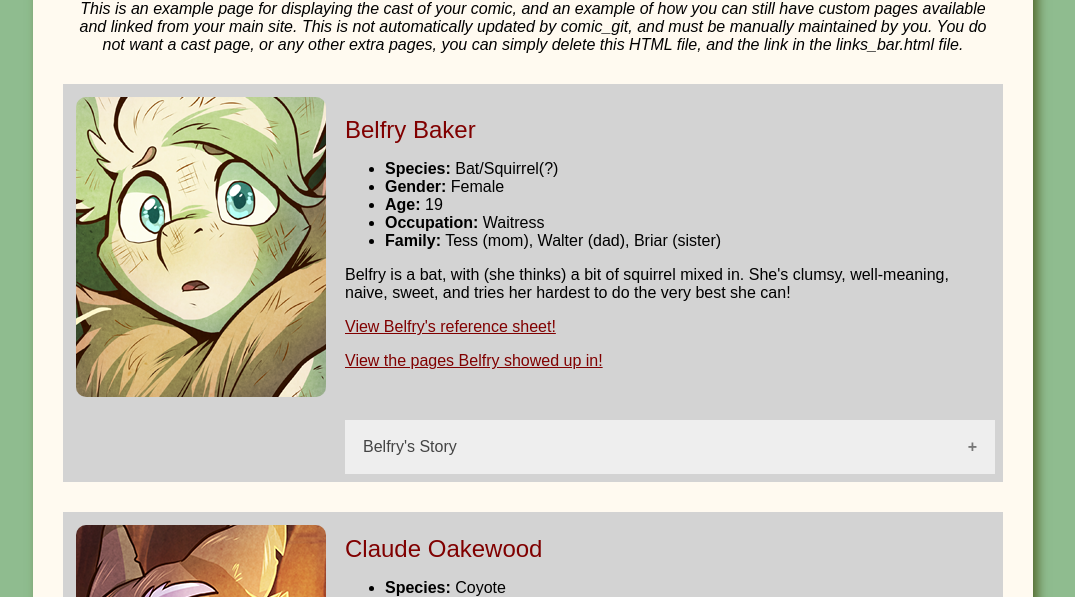
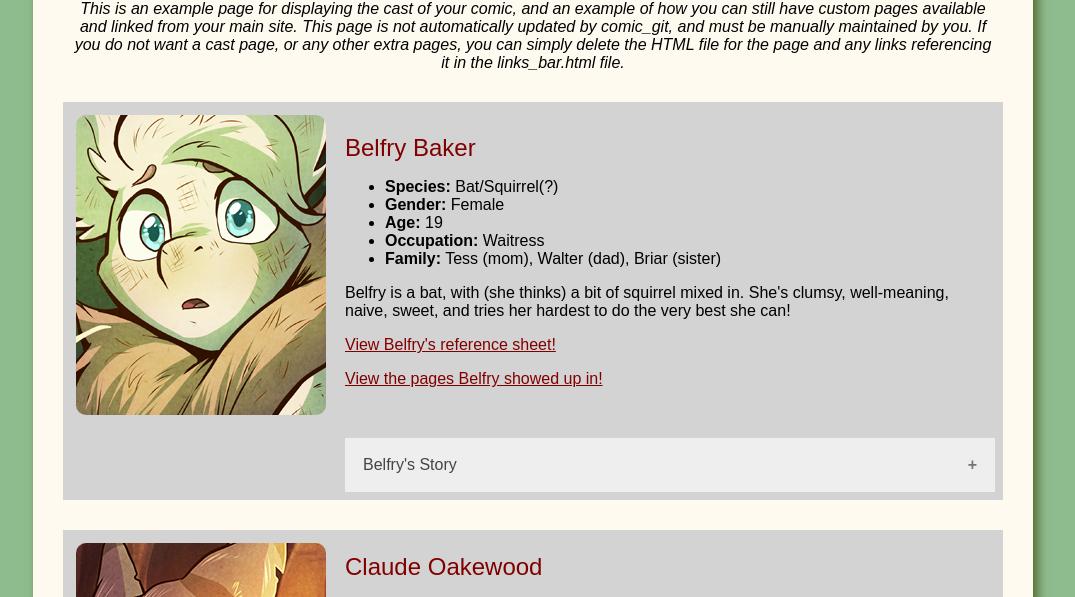
Before and after one commit to ryanvilbrandt/comic_git_dev, a plain HTML site: page cast.html in a window 1280 px wide. Shown: the part 503-1100 px from the top of the page, without its empty margins (107-1182 px from the left). Drawn offline with Linux system fonts and the light colour scheme.

Commit message:
Text cleanup

```diff
--- a/cast.html
+++ b/cast.html
@@ -14,9 +14,9 @@
 
     <div style="font-style: italic; margin: 10px 40px;">
         This is an example page for displaying the cast of your comic, and an example of how you can still have
-        custom pages available and linked from your main site. This is not automatically updated by comic_git, and
-        must be manually maintained by you. You do not want a cast page, or any other extra pages, you can simply
-        delete this HTML file, and the link in the links_bar.html file.
+        custom pages available and linked from your main site. This page is not automatically updated by comic_git,
+        and must be manually maintained by you. If you do not want a cast page, or any other extra pages, you can
+        simply delete the HTML file for the page and any links referencing it in the links_bar.html file.
     </div>
 
     <!-- Start Belfry Baker -->
```
